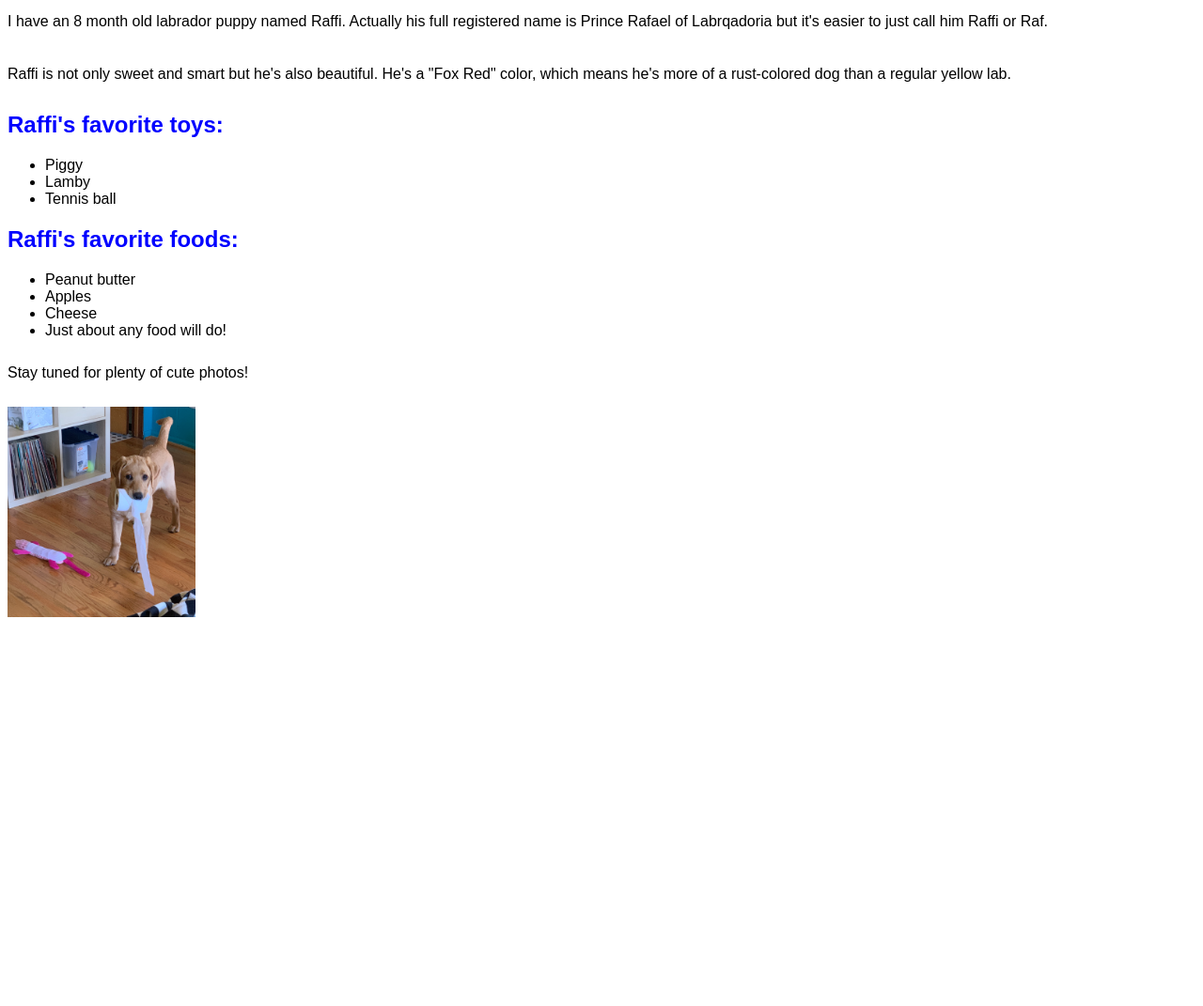
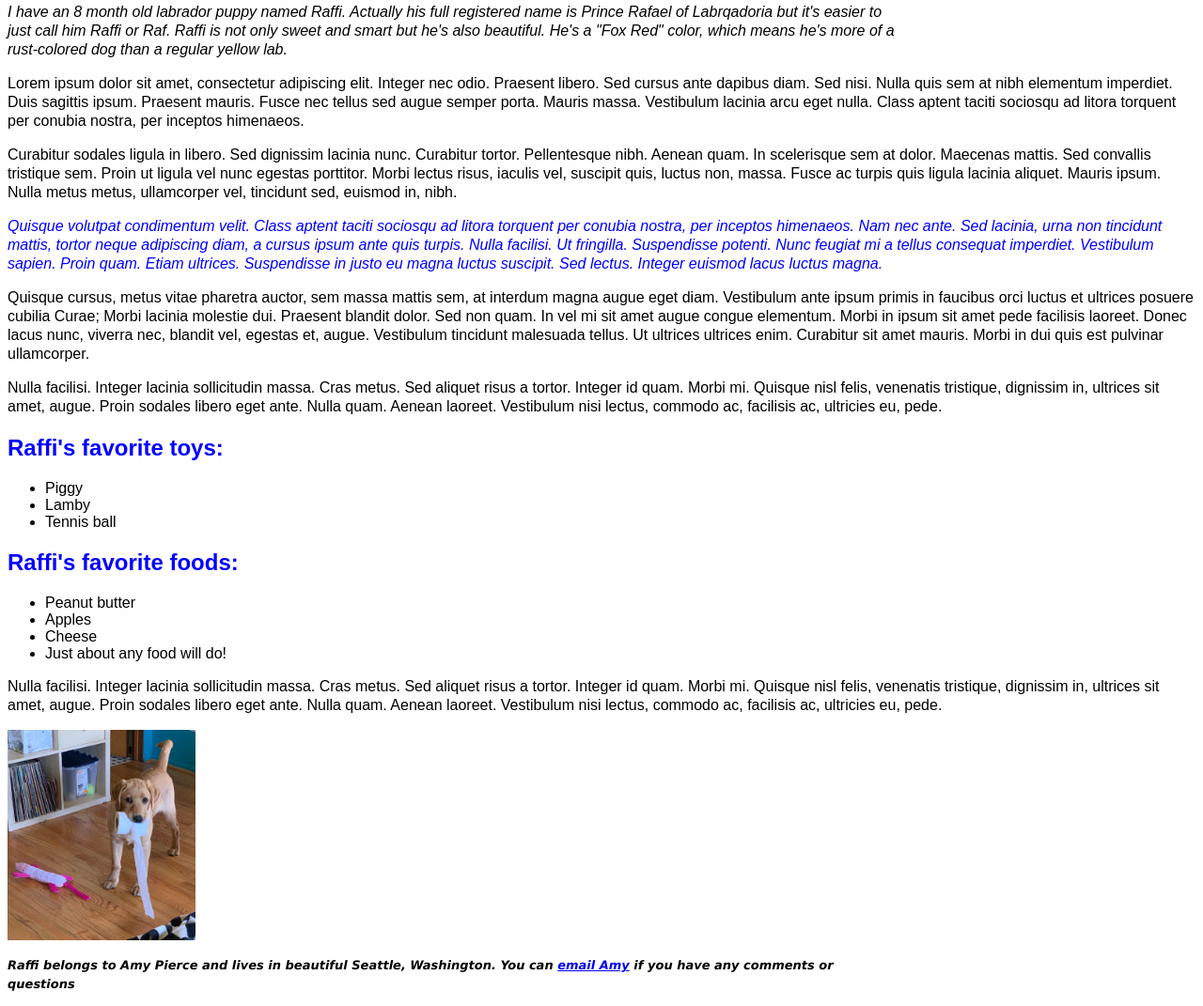
Before and after one commit to amypierce/Raffi, a plain HTML site: page raffi.html in a window 1280 px wide. Shown: the part 78-1149 px from the top of the page at 94% size. Before the commit the page ends 800 px from the top, so only its background shows below. Drawn offline with Linux system fonts and the light colour scheme.

Commit message:
add styles to css styles and web page

```diff
--- a/css/styles.css
+++ b/css/styles.css
@@ -1,7 +1,8 @@
 h1 {
     color: blueviolet;
     font-family: 'Lucida Sans', 'Lucida Sans Regular', 'Lucida Grande', 'Lucida Sans Unicode', Geneva, Verdana, sans-serif;
-    font-weight: 300
+    font-weight: 300;
+    text-align: center;
 }
 
 h2 {
@@ -11,9 +12,27 @@ h2 {
 
 p {
     font-family: sans-serif;
-    line-height: 40px;
+    line-height: 20px;
 }
 
 ul {
     font-family: sans-serif;
 }
+
+p.intro {
+    width: 75%;
+    font-style: italic;
+}
+
+p.facts {
+    color: blue;
+    font-style: italic;
+}
+
+p.author {
+    font-size: small;
+    width: 75%;
+    font-style: italic;
+    font-weight: bold;
+    font-family: 'Lucida Sans', 'Lucida Sans Regular', 'Lucida Grande', 'Lucida Sans Unicode', Geneva, Verdana, sans-serif;
+}
--- a/raffi.html
+++ b/raffi.html
@@ -7,25 +7,36 @@
     <body>
         <h1>Raffi's First Web Page</h1>
 
-        <p>I have an 8 month old labrador puppy named Raffi. Actually his full registered name is Prince Rafael of Labrqadoria but it's easier to just call him Raffi or Raf.</p>
-        <p>Raffi is not only sweet and smart but he's also beautiful. He's a "Fox Red" color, which means he's more of a rust-colored dog than a regular yellow lab.</p>
+        <p class="intro">I have an 8 month old labrador puppy named Raffi. Actually his full registered name is Prince Rafael of Labrqadoria but it's easier to just call him Raffi or Raf. Raffi is not only sweet and smart but he's also beautiful. He's a "Fox Red" color, which means he's more of a rust-colored dog than a regular yellow lab.</p>
+
+        <p>Lorem ipsum dolor sit amet, consectetur adipiscing elit. Integer nec odio. Praesent libero. Sed cursus ante dapibus diam. Sed nisi. Nulla quis sem at nibh elementum imperdiet. Duis sagittis ipsum. Praesent mauris. Fusce nec tellus sed augue semper porta. Mauris massa. Vestibulum lacinia arcu eget nulla. Class aptent taciti sociosqu ad litora torquent per conubia nostra, per inceptos himenaeos. </p>
+
+        <p>Curabitur sodales ligula in libero. Sed dignissim lacinia nunc. Curabitur tortor. Pellentesque nibh. Aenean quam. In scelerisque sem at dolor. Maecenas mattis. Sed convallis tristique sem. Proin ut ligula vel nunc egestas porttitor. Morbi lectus risus, iaculis vel, suscipit quis, luctus non, massa. Fusce ac turpis quis ligula lacinia aliquet. Mauris ipsum. Nulla metus metus, ullamcorper vel, tincidunt sed, euismod in, nibh. </p>
+
+        <p class="facts">Quisque volutpat condimentum velit. Class aptent taciti sociosqu ad litora torquent per conubia nostra, per inceptos himenaeos. Nam nec ante. Sed lacinia, urna non tincidunt mattis, tortor neque adipiscing diam, a cursus ipsum ante quis turpis. Nulla facilisi. Ut fringilla. Suspendisse potenti. Nunc feugiat mi a tellus consequat imperdiet. Vestibulum sapien. Proin quam. Etiam ultrices. Suspendisse in justo eu magna luctus suscipit. Sed lectus. Integer euismod lacus luctus magna. </p>
+
+        <p>Quisque cursus, metus vitae pharetra auctor, sem massa mattis sem, at interdum magna augue eget diam. Vestibulum ante ipsum primis in faucibus orci luctus et ultrices posuere cubilia Curae; Morbi lacinia molestie dui. Praesent blandit dolor. Sed non quam. In vel mi sit amet augue congue elementum. Morbi in ipsum sit amet pede facilisis laoreet. Donec lacus nunc, viverra nec, blandit vel, egestas et, augue. Vestibulum tincidunt malesuada tellus. Ut ultrices ultrices enim. Curabitur sit amet mauris. Morbi in dui quis est pulvinar ullamcorper. </p>
+
+        <p>Nulla facilisi. Integer lacinia sollicitudin massa. Cras metus. Sed aliquet risus a tortor. Integer id quam. Morbi mi. Quisque nisl felis, venenatis tristique, dignissim in, ultrices sit amet, augue. Proin sodales libero eget ante. Nulla quam. Aenean laoreet. Vestibulum nisi lectus, commodo ac, facilisis ac, ultricies eu, pede. </p>
 
         <h2>Raffi's favorite toys:</h2>
-        <ul>
+        <ul class="facts">
             <li>Piggy</li>
             <li>Lamby</li>
             <li>Tennis ball</li>
         </ul>
 
         <h2>Raffi's favorite foods:</h2>
-        <ul>
+        <ul class="facts">
             <li>Peanut butter</li>
             <li>Apples</li>
             <li>Cheese</li>
             <li>Just about any food will do!</li>
         </ul>
 
-        <p>Stay tuned for plenty of cute photos!</p>
+        <p>Nulla facilisi. Integer lacinia sollicitudin massa. Cras metus. Sed aliquet risus a tortor. Integer id quam. Morbi mi. Quisque nisl felis, venenatis tristique, dignissim in, ultrices sit amet, augue. Proin sodales libero eget ante. Nulla quam. Aenean laoreet. Vestibulum nisi lectus, commodo ac, facilisis ac, ultricies eu, pede. </p>
         <img src="img/raffi-tp.jpg" alt="raffi as a puppy stealing toilet paper" width="200">
+
+        <p class="author">Raffi belongs to Amy Pierce and lives in beautiful Seattle, Washington. You can <a href="mailto:amy_pierce@outlook.com">email Amy</a> if you have any comments or questions</p>
     </body>
 </html>
```
